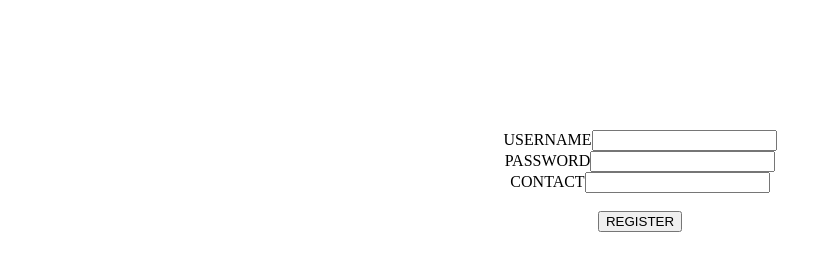
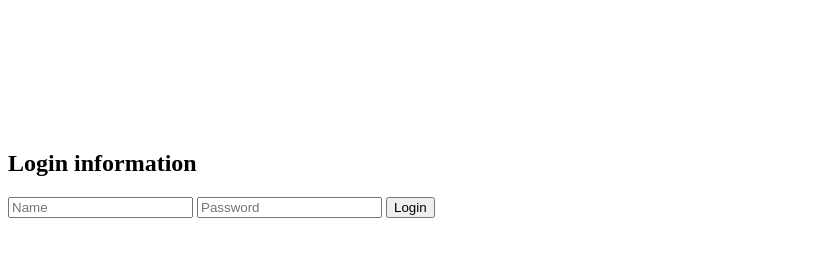
Before and after one commit to codeasylums-bootcamp/bad_trip-full_stack_may-19, a website: page login.html in a window 1280 px wide. Shown: the part 69-340 px from the top of the page, without its empty margins (0-832 px from the left). Drawn offline with Linux system fonts and the light colour scheme.

Commit message:
redirection on key authentication

```diff
--- a/login.html
+++ b/login.html
@@ -1,7 +1,7 @@
 <!DOCTYPE html>
 <html>
     <head>
-        <title>chakravyuh</title>
+        <title>xoxo</title>
         <link rel="icon" href="/home/pri/Desktop/download.jpeg">
         <link rel="stylesheet" href="login.css">
     </head>
@@ -20,17 +20,13 @@
 
         <!--<img src="/home/pri/Desktop/lol.jpeg" alt="">-->
 
-        <div class = 'gg' align = 'center'>
-            USERNAME<input id ="text" type="text" value="" align="right"/>
-            <br>
-            PASSWORD<input id ="text" type="text" value="" align="right"/>
-            <br>
-            CONTACT<input id ="text" type="text" value="" align="right"/>
-
-            <br>
-            <br>
-            <button onclick ="" class="" name="" id="" type="submit" value="">REGISTER</button>
+        <div class="form">
+            <h2>Login information</h2>
+            <form action="http://localhost:3003/login/existingUserLogin" method = "POST">
+              <input type="text" placeholder="Name" name="name" required/>
+              <input type="password" placeholder="Password" name="password" required/>
+              <button>Login</button>
+            </form>
         </div>
-
     </body>
 </html>
```
